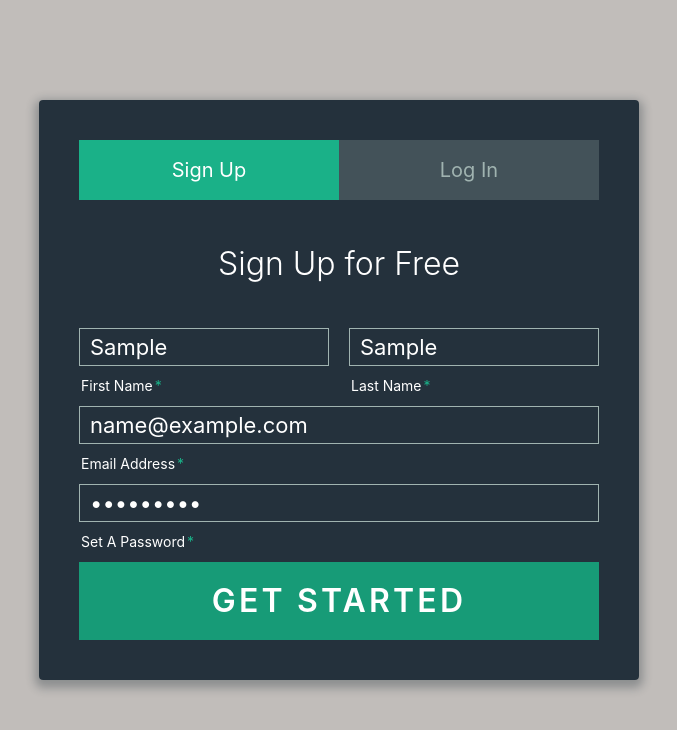
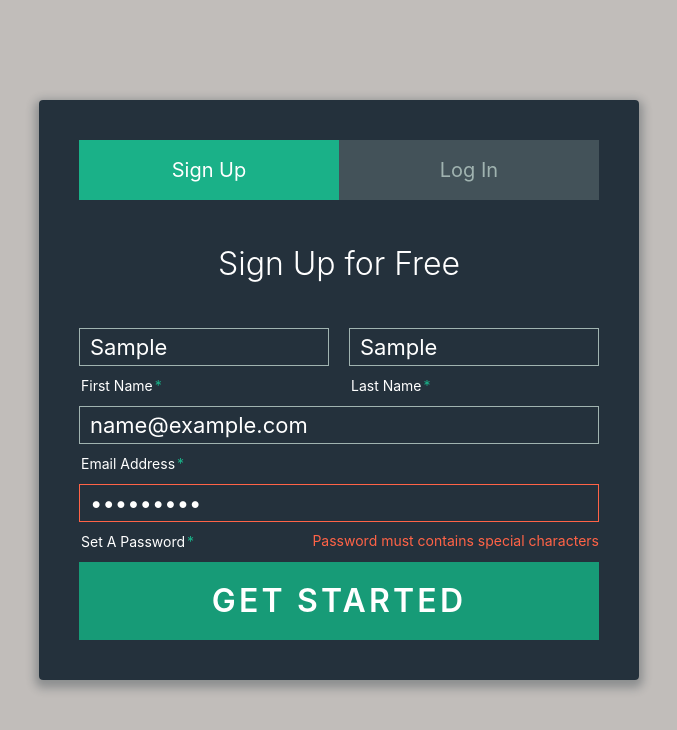
Before and after one commit to Artik-Man/learn.javascript.ru--angular, an Angular app: page /5-login-form in a window 1280 px wide. Both pictures are taken after typing "Sample", "Sample", "name@example.com", "Sample123" into the empty fields and a click on the button "GET STARTED". Shown: the top 730 px of the page, without its empty margins (301-978 px from the left). Built offline with nearby package versions, Linux system fonts and the light colour scheme.

Commit message:
UPD: 5. Validators

```diff
--- a/src/app/modules/5-login-form/log-in/log-in.component.html
+++ b/src/app/modules/5-login-form/log-in/log-in.component.html
@@ -6,7 +6,7 @@
 
   <app-ui-input flyingLabel="Password" type="password" required formControlName="password"></app-ui-input>
 
-  <p class="forgot"><a href="#">Forgot Password?</a></p>
+  <p class="forgot">&nbsp;<a href="#" *ngIf="!form?.get('password')?.value">Forgot Password?</a></p>
 
   <button class="button button-block">Log In</button>
 
--- a/src/app/modules/5-login-form/log-in/log-in.component.ts
+++ b/src/app/modules/5-login-form/log-in/log-in.component.ts
@@ -1,5 +1,6 @@
 import { Component } from '@angular/core';
-import { FormBuilder } from '@angular/forms';
+import { FormBuilder, Validators } from '@angular/forms';
+import { CustomValidators } from '../shared/validators/custom.validators';
 
 @Component({
   selector: 'app-log-in',
@@ -8,8 +9,8 @@ import { FormBuilder } from '@angular/forms';
 })
 export class LogInComponent {
   public form = this.fb.group({
-    email: [''],
-    password: ['']
+    email: ['', [Validators.email]],
+    password: ['', [CustomValidators.password]]
   });
 
   constructor(private fb: FormBuilder) {
--- a/src/app/modules/5-login-form/shared/ui-input/ui-input.component.html
+++ b/src/app/modules/5-login-form/shared/ui-input/ui-input.component.html
@@ -11,4 +11,15 @@
     <span>{{flyingLabel}}</span>
     <span class="req" *ngIf="required">*</span>
   </span>
+
+  <span class="errors">
+    <span *ngFor="let e of control.errors | keyvalue">
+      {{
+      e.key === 'email' ? 'Invalid email address' :
+        e.value === true || e.value === false
+          ? ''
+          : e.value
+      }}
+    </span>
+  </span>
 </label>
--- a/src/app/modules/5-login-form/shared/ui-input/ui-input.component.scss
+++ b/src/app/modules/5-login-form/shared/ui-input/ui-input.component.scss
@@ -24,6 +24,21 @@
 
   }
 
+  .errors {
+    position: absolute;
+    top: 100%;
+    right: 0;
+    color: tomato;
+    display: none;
+    flex-direction: column;
+    font-size: 14px;
+    padding-top: 8px;
+
+    > *:not(:first-child) {
+      display: none;
+    }
+  }
+
   input, textarea {
     font-size: 22px;
     display: block;
@@ -35,6 +50,14 @@
     color: #ffffff;
     border-radius: 0;
     transition: border-color .25s ease, box-shadow .25s ease;
+
+    &.ng-invalid.active:not(.ng-pristine) {
+      border-color: tomato !important;
+
+      ~ .errors {
+        display: flex;
+      }
+    }
 
     &:focus {
       outline: 0;
--- a/src/app/modules/5-login-form/shared/ui-input/ui-input.component.ts
+++ b/src/app/modules/5-login-form/shared/ui-input/ui-input.component.ts
@@ -1,10 +1,11 @@
-import { Component, Injector, Input, OnChanges, OnInit } from '@angular/core';
+import { ChangeDetectionStrategy, Component, Injector, Input, OnChanges, OnInit } from '@angular/core';
 import { AbstractControl, ControlValueAccessor, FormControl, NG_VALUE_ACCESSOR, NgControl } from '@angular/forms';
 
 @Component({
   selector: 'app-ui-input',
   templateUrl: './ui-input.component.html',
   styleUrls: ['./ui-input.component.scss'],
+  changeDetection: ChangeDetectionStrategy.OnPush,
   providers: [
     {
       provide: NG_VALUE_ACCESSOR,
@@ -31,17 +32,12 @@ export class UiInputComponent implements OnChanges, OnInit, ControlValueAccessor
 
     setTimeout(() => {
       this.control = ngControl.control as FormControl;
-      console.log(this);
-      this.required = hasRequiredField(this.control);
-      // setTimeout(() => {
-      //   this.ngControl.updateValueAndValidity();
-      // }, 100);
+      this.required = this.required || hasRequiredField(this.control);
     }, 0);
 
   }
 
   public ngOnChanges(): void {
-    // this.control.updateValueAndValidity();
     this.required = this.required !== undefined;
     this.autocomplete = this.autocomplete !== undefined;
     this.name = this.generateName();
--- /dev/null
+++ b/src/app/modules/5-login-form/shared/validators/custom.validators.ts
@@ -0,0 +1,28 @@
+import { AbstractControl, ValidationErrors } from '@angular/forms';
+import { Observable, of } from 'rxjs';
+
+export const CustomValidators = {
+  name: ({ value: username }: AbstractControl): ValidationErrors | null => {
+    let error = '';
+
+    if (!username || username?.length < 3) {
+      error = 'Too short value';
+    } else if (/[,;\/\\!"'@$%^:*()]/.test(username)) {
+      error = 'Illegal characters';
+    }
+
+    return error.length ? { name: error } : null;
+  },
+
+  password: ({ value: pwd }: AbstractControl): ValidationErrors | null => {
+    let error = '';
+
+    if (!pwd || pwd?.length < 8) {
+      error = 'Too short password';
+    } else if (!/[,;\/\\!"'@$%^:*() ]/.test(pwd)) {
+      error = 'Password must contains special characters';
+    }
+
+    return error.length ? { password: error } : null;
+  }
+};
--- a/src/app/modules/5-login-form/sign-up/sign-up.component.html
+++ b/src/app/modules/5-login-form/sign-up/sign-up.component.html
@@ -3,13 +3,13 @@
 <form [formGroup]="form">
 
   <div class="top-row">
-    <app-ui-input flyingLabel="First Name" formControlName="firstName"></app-ui-input>
-    <app-ui-input flyingLabel="Last Name" formControlName="lastName"></app-ui-input>
+    <app-ui-input flyingLabel="First Name" required formControlName="firstName"></app-ui-input>
+    <app-ui-input flyingLabel="Last Name" required formControlName="lastName"></app-ui-input>
   </div>
 
-  <app-ui-input flyingLabel="Email Address" type="email" formControlName="email"></app-ui-input>
+  <app-ui-input flyingLabel="Email Address" type="email" required formControlName="email"></app-ui-input>
 
-  <app-ui-input flyingLabel="Set A Password" type="password" formControlName="password"></app-ui-input>
+  <app-ui-input flyingLabel="Set A Password" type="password" required formControlName="password"></app-ui-input>
 
   <button type="submit" class="button button-block">Get Started</button>
 
--- a/src/app/modules/5-login-form/sign-up/sign-up.component.ts
+++ b/src/app/modules/5-login-form/sign-up/sign-up.component.ts
@@ -1,5 +1,6 @@
 import { Component } from '@angular/core';
 import { FormBuilder, Validators } from '@angular/forms';
+import { CustomValidators } from '../shared/validators/custom.validators';
 
 @Component({
   selector: 'app-sign-up',
@@ -8,10 +9,10 @@ import { FormBuilder, Validators } from '@angular/forms';
 })
 export class SignUpComponent {
   public form = this.fb.group({
-    firstName: ['', [Validators.required]],
-    lastName: ['', [Validators.required]],
-    email: ['', [Validators.required]],
-    password: ['', [Validators.required]]
+    firstName: ['', [Validators.required, CustomValidators.name]],
+    lastName: ['', [Validators.required, CustomValidators.name]],
+    email: ['', [Validators.required, Validators.email]],
+    password: ['', [Validators.required, CustomValidators.password]]
   });
 
   constructor(private fb: FormBuilder) {
```
